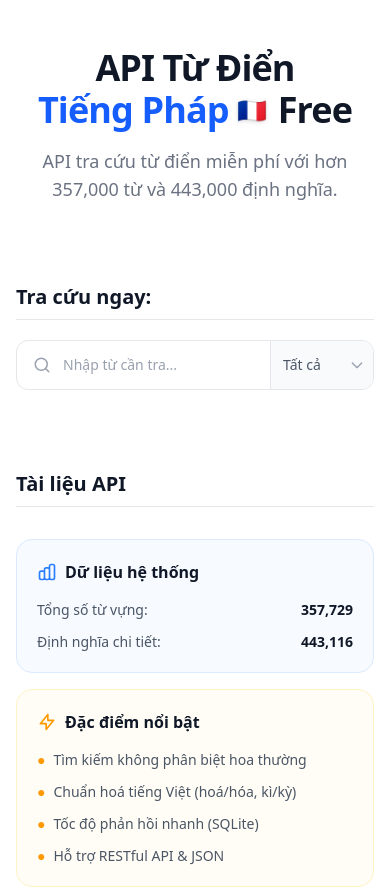
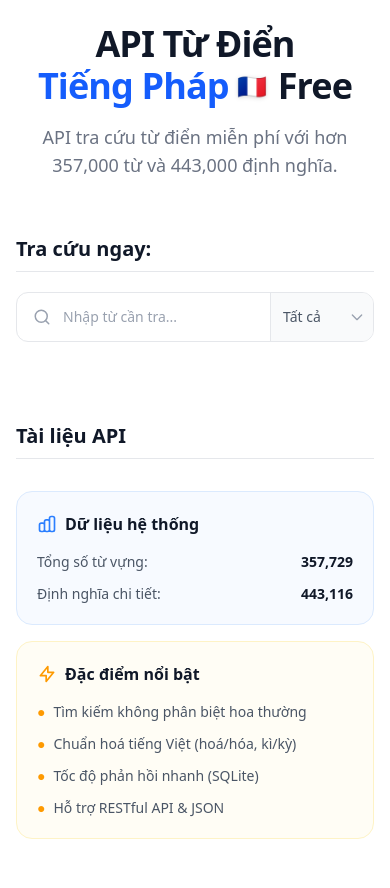
Before and after one commit to cuongcog04/dictionary, a Next.js app: page / in a window 390 px wide. Shown: the top 888 px of the page. Built offline with nearby package versions, Linux system fonts and the light colour scheme.

Commit message:
style: adjust dictionary header vertical padding for responsiveness

```diff
--- a/app/components/DictionaryHeader.tsx
+++ b/app/components/DictionaryHeader.tsx
@@ -23,7 +23,7 @@ export default function DictionaryHeader() {
     }, []);
 
     return (
-        <header className="py-12 text-center select-none overflow-hidden">
+        <header className="py-6 sm:py-12 text-center select-none overflow-hidden">
             <motion.h1
                 layout
                 transition={{ duration: 0.5, ease: "easeInOut" }}
```
